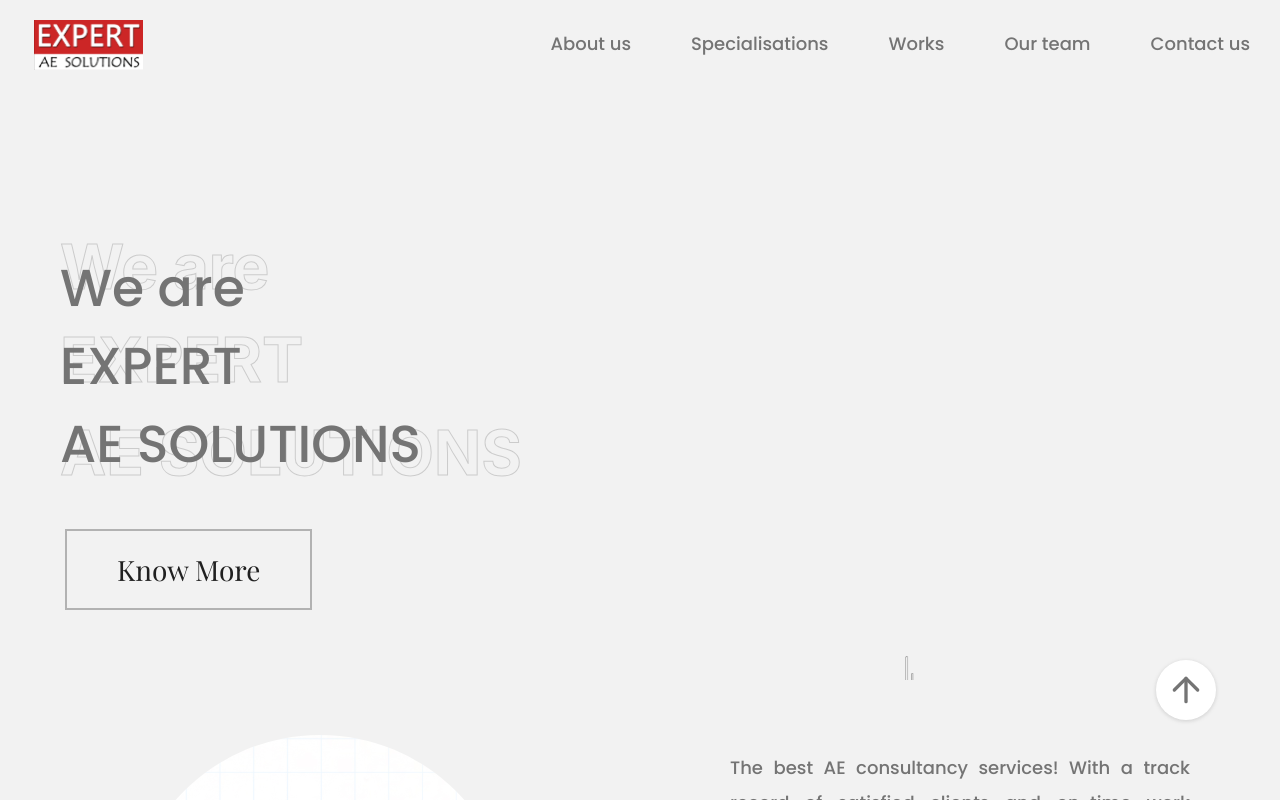
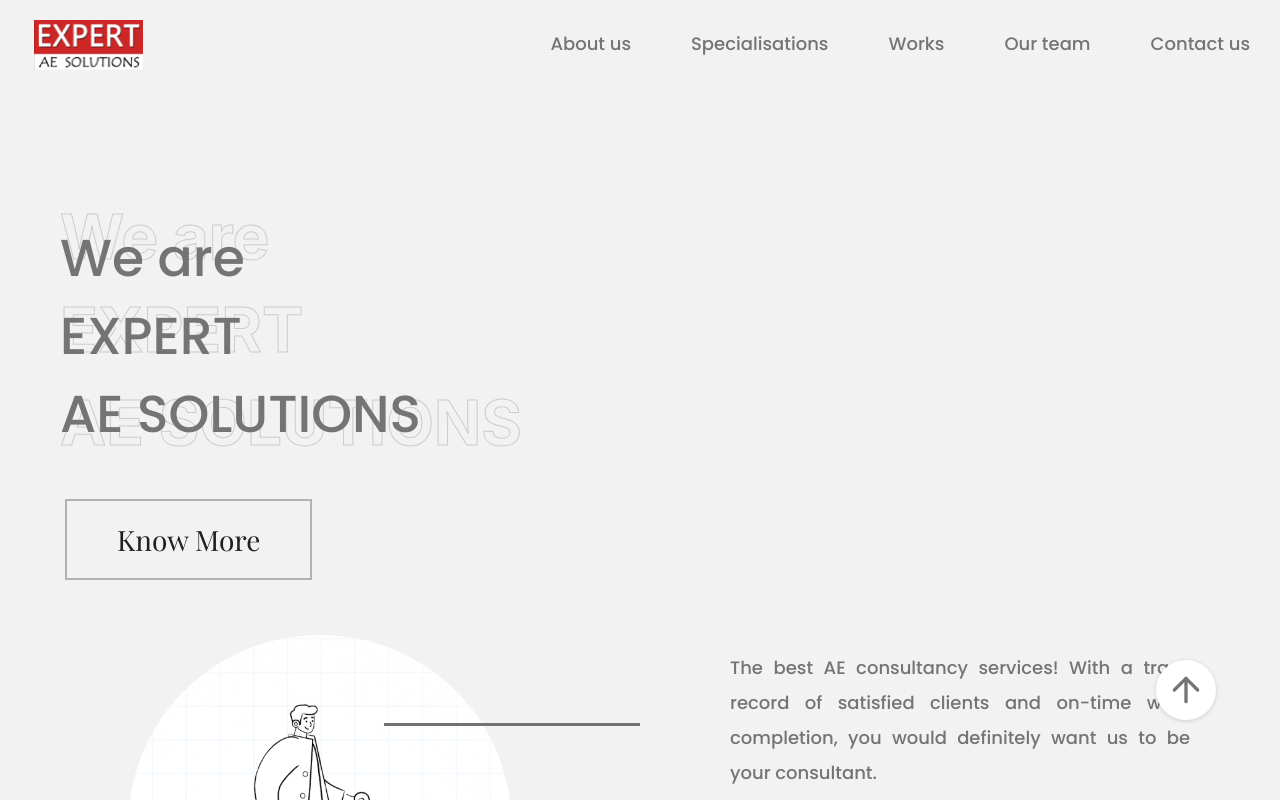
Before and after one commit to Nirbyoleek/ES-India, a React (Create React App) app: page / in a window 1280 px wide. Shown: the top 800 px of the page. Built offline with nearby package versions, Linux system fonts and the light colour scheme.

Commit message:
the bg color og header prb FIXED

```diff
--- a/src/components/Contact Us/contactUs.module.css
+++ b/src/components/Contact Us/contactUs.module.css
@@ -9,6 +9,7 @@ h2 {
 .majorContainer {
   width: 100%;
   min-height: 100vh;
+  padding-top: 70px;
   /*background-color: #f2f2f2;*/
   background-size: cover;
   background-position: center;
--- a/src/components/LandingPage/intro/introStyle.module.css
+++ b/src/components/LandingPage/intro/introStyle.module.css
@@ -1,5 +1,6 @@
 .introPart1 {
   background-color: #f2f2f2;
+  padding-top: 70px;
 }
 .introPart2 {
   background-color: #f2f2f2;
@@ -86,29 +87,29 @@
   background-color: #444444;
   height: 2px;
 }
-.TopButton{
+.TopButton {
   position: fixed;
   z-index: 100;
   right: 5%;
   bottom: 10%;
   background: white;
   padding: 10px;
-  box-shadow: 0 1px 5px 0 rgba(0,0,0,.1), 0 1px 5px 0 rgba(0,0,0,.06);
+  box-shadow: 0 1px 5px 0 rgba(0, 0, 0, 0.1), 0 1px 5px 0 rgba(0, 0, 0, 0.06);
   border-radius: 50%;
   opacity: 0.5;
   transition: 0.3s all ease-in-out;
 }
-.TopButton:hover{
+.TopButton:hover {
   opacity: 1;
 }
 
-.scrolling{
+.scrolling {
   opacity: 1;
 }
 
 @media screen and (min-width: 850px) {
   .introPart1 {
-    padding-top: 100px;
+    padding-top: calc(100px + 70px);
     height: 580px;
     overflow: hidden;
   }
@@ -228,22 +229,22 @@
     margin-top: 71px;
     margin-right: 11%;
   }
-  .TopButton{
+  .TopButton {
     position: fixed;
     z-index: 106;
     right: 5%;
     bottom: 10%;
     background: white;
     padding: 10px;
-    box-shadow: 0 1px 5px 0 rgba(0,0,0,.1), 0 1px 5px 0 rgba(0,0,0,.06);
+    box-shadow: 0 1px 5px 0 rgba(0, 0, 0, 0.1), 0 1px 5px 0 rgba(0, 0, 0, 0.06);
     border-radius: 50%;
     opacity: 0.5;
     transition: 0.3s all ease-in-out;
   }
-  .TopButton:hover{
+  .TopButton:hover {
     opacity: 1;
   }
-  .scrolling{
+  .scrolling {
     opacity: 1;
   }
 }
--- a/src/components/nav-header/nav-header.module.css
+++ b/src/components/nav-header/nav-header.module.css
@@ -1,7 +1,8 @@
 .mainContainer {
+  position: absolute;
+  top: 0px;
   width: 100%;
   height: 70px;
-  background-color: #f2f2f2;
   background-size: cover;
 }
 * {
--- a/src/components/our team/ourTeam.module.css
+++ b/src/components/our team/ourTeam.module.css
@@ -3,6 +3,7 @@
   scroll-behavior: smooth;
 }
 .majorcontainer {
+  padding-top: 70px;
   min-height: 100vh;
   background-size: cover;
   background-repeat: no-repeat;
```
